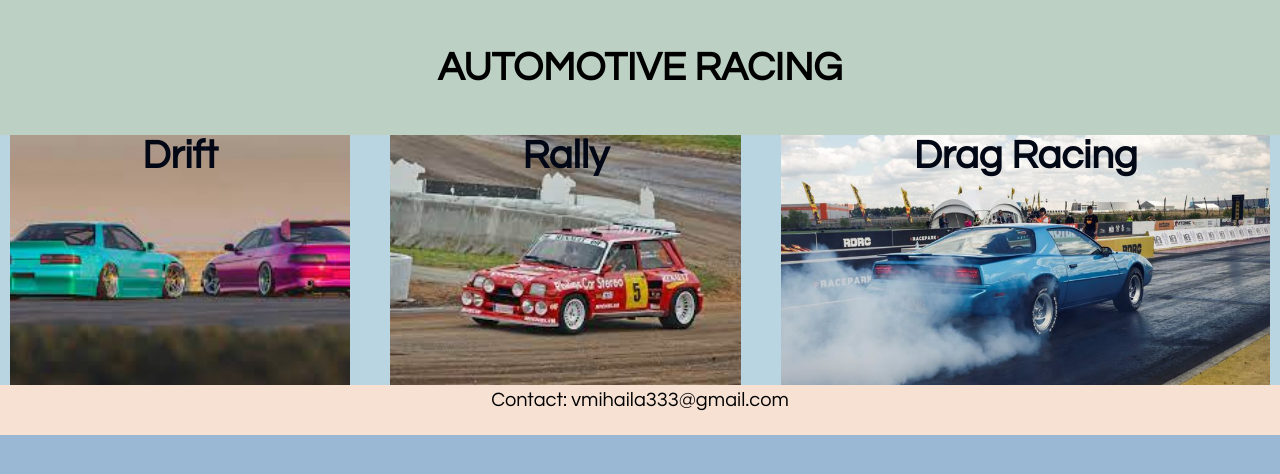
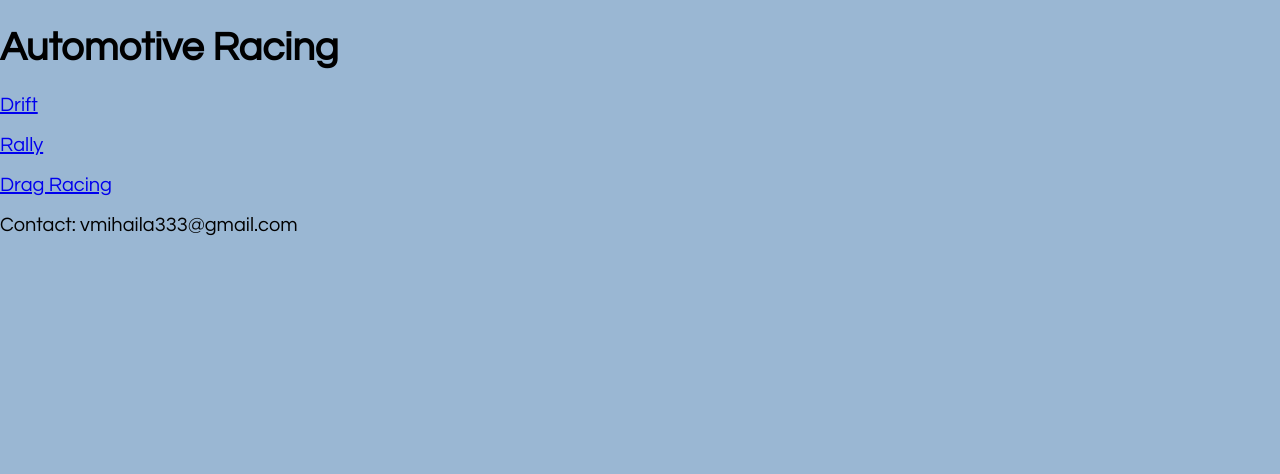
Before and after one commit to ValiM1102/Racing, a plain HTML site: page index.html in a window 1280 px wide. Drawn offline with Linux system fonts and the light colour scheme.

Commit message:
starting again

```diff
--- a/css/style.css
+++ b/css/style.css
@@ -6,94 +6,3 @@ body{
 
 
 }
-
-header{
-    background-color: #bdd0c4;
-    padding-top: 20px;
-    padding-bottom: 20px;
-    text-align: center;
-    color: black;
-    text-transform: uppercase;
-
-
-
-}
-.container {
-   background-color: #b9d5e2;
-    columns: 3 250px;
-   column-gap: 2em;
-   display: grid;
-
-}
-@media (min-width: 50em) {
-    .container{grid-auto-flow: column;}
-
-    .driftracing:nth-child(3n+1) {
-        text-align: center;
-        font-weight: bold;
-        font-size: 40px;
-        color: black;
-        background-image: url(../img/drift3.jpeg);
-        background-repeat: no-repeat;
-        background-position: center;
-        background-size: cover;
-        height: 250px;
-        grid-column: 1;
-        margin-left: 10px;
-
-     }
-    .rallyracing:nth-child(3n+2) {
-        text-align: center;
-        font-weight: bold;
-        font-size: 40px;
-        color: black;
-        background-image: url(../img/rally2.jpeg);
-        background-repeat: no-repeat;
-        background-position: center;
-        background-size: cover;
-        height: 250px;
-        grid-column: 2;
-
-    }
-    .dragracing:nth-child(3n+3) {
-        text-align: center;
-        font-weight: bold;
-        font-size: 40px;
-        color: black;
-        background-image: url(../img/drag.jpg);
-        background-repeat: no-repeat;
-        background-position: center;
-        background-size: cover;
-        height: 250px;
-        grid-column: 3;
-    margin-right: 10px;
-    }
-
-}
-
-footer{
-    background-color: #f7e1d3;
-    margin: 0;
-    padding: 5px;
-    clear: both;
-    text-align: center;
-
-}
-
-p {margin-top: 0;}
-a {
-    color: rgb(2, 7, 22);
-    text-decoration: none;
-}
-a:hover {
-    color: teal;
-}
-a:active{
-    color: black;
-}
-.content {
-    background-color: #9fc0f1;
-    padding-top: 10px;
-    padding-bottom: 10px;
-
-}
```
